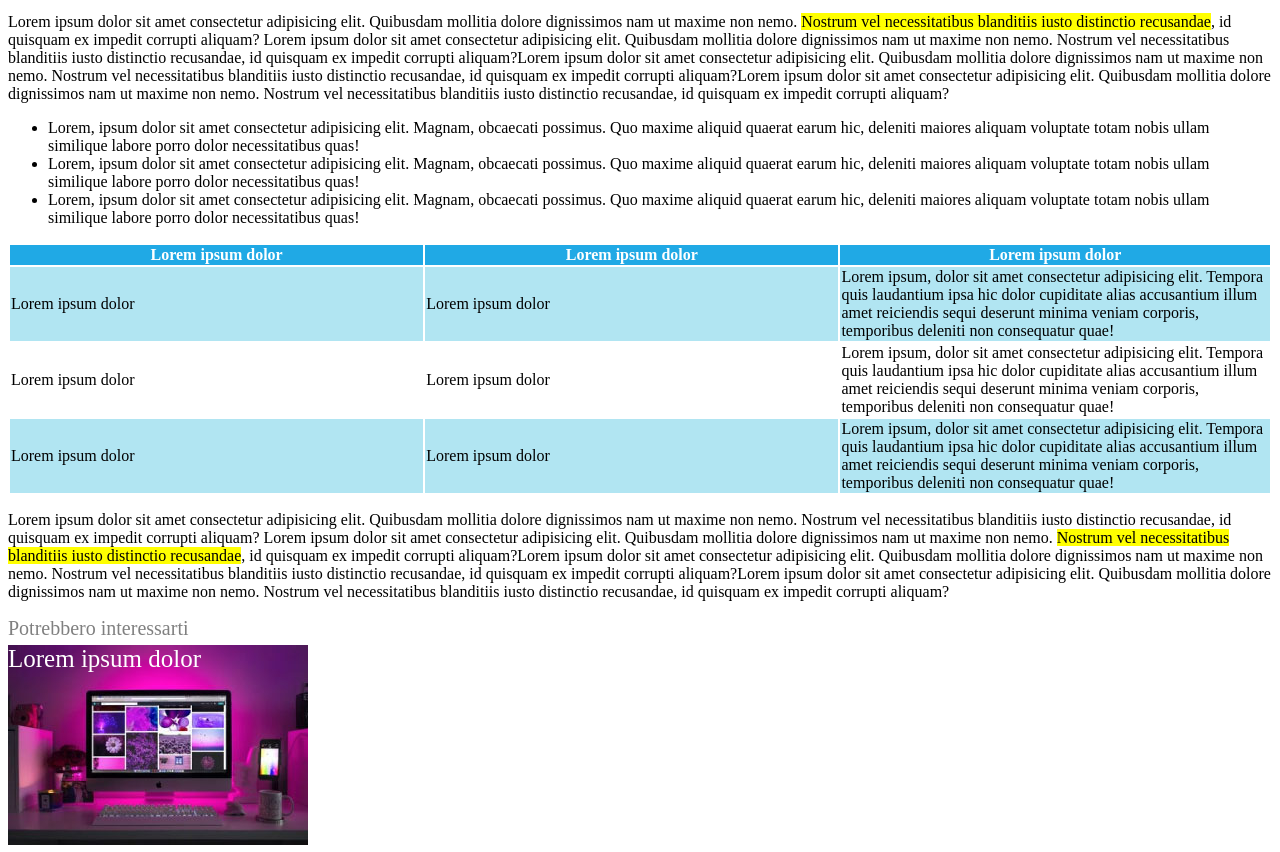
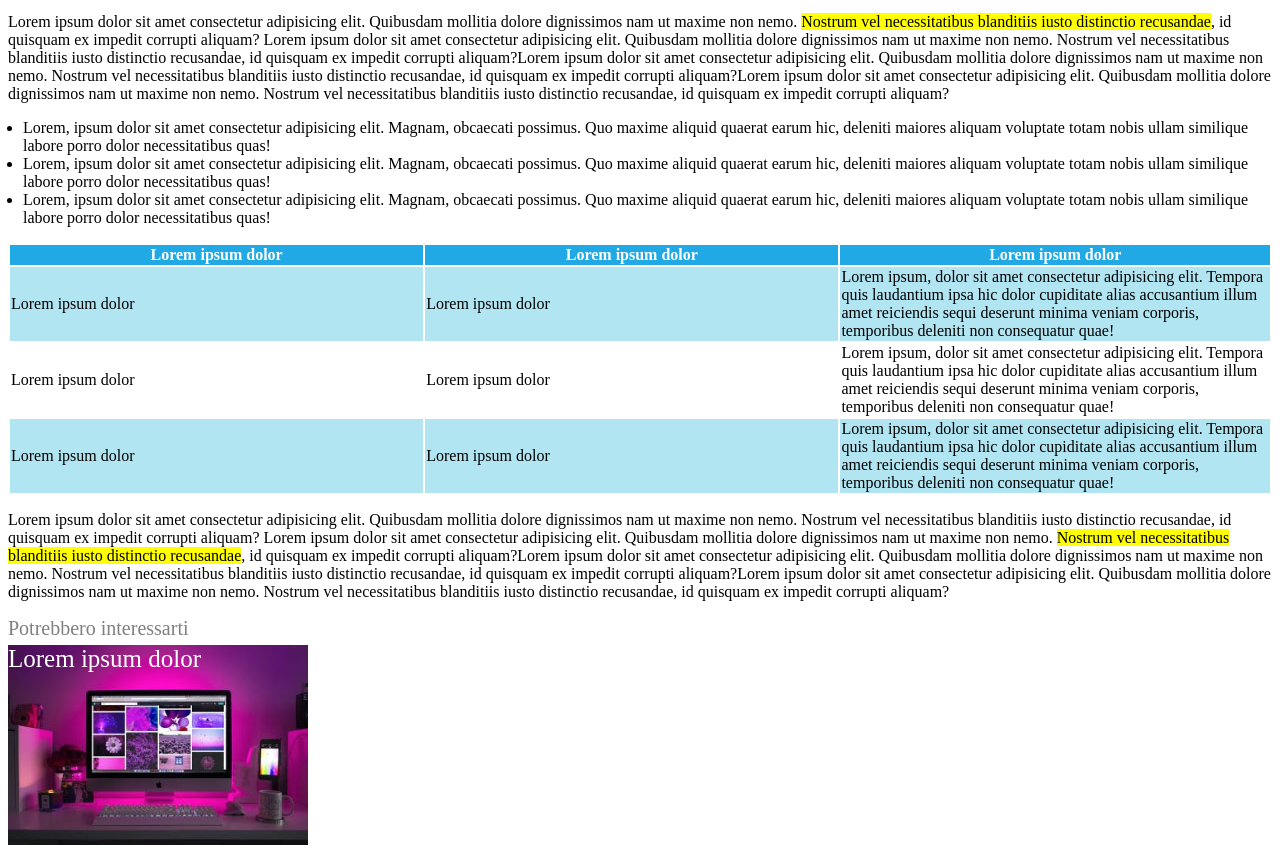
Before and after one commit to Alessandro-Zuddas/html-css-booleaner, a plain HTML site: page index.html in a window 1280 px wide. Shown: the part 1420-2272 px from the top of the page. Drawn offline with Linux system fonts and the light colour scheme.

Commit message:
Modificato posizione lista non ordinata

```diff
--- a/css/style.css
+++ b/css/style.css
@@ -63,3 +63,7 @@ th{
     height: 200px;
     margin-top: 10px;
 }
+
+.lista{
+    padding-left: 15px;
+}
--- a/index.html
+++ b/index.html
@@ -42,7 +42,7 @@
             <section>
                 <p>Lorem ipsum dolor sit amet consectetur adipisicing elit. Quibusdam mollitia dolore dignissimos nam ut maxime non nemo. <mark>Nostrum vel necessitatibus blanditiis iusto distinctio recusandae</mark>, id quisquam ex impedit corrupti aliquam? Lorem ipsum dolor sit amet consectetur adipisicing elit. Quibusdam mollitia dolore dignissimos nam ut maxime non nemo. Nostrum vel necessitatibus blanditiis iusto distinctio recusandae, id quisquam ex impedit corrupti aliquam?Lorem ipsum dolor sit amet consectetur adipisicing elit. Quibusdam mollitia dolore dignissimos nam ut maxime non nemo. Nostrum vel necessitatibus blanditiis iusto distinctio recusandae, id quisquam ex impedit corrupti aliquam?Lorem ipsum dolor sit amet consectetur adipisicing elit. Quibusdam mollitia dolore dignissimos nam ut maxime non nemo. Nostrum vel necessitatibus blanditiis iusto distinctio recusandae, id quisquam ex impedit corrupti aliquam?</p>
 
-                <ul>
+                <ul class="lista">
                     <li>Lorem, ipsum dolor sit amet consectetur adipisicing elit. Magnam, obcaecati possimus. Quo maxime aliquid quaerat earum hic, deleniti maiores aliquam voluptate totam nobis ullam similique labore porro dolor necessitatibus quas!</li>
                     <li>Lorem, ipsum dolor sit amet consectetur adipisicing elit. Magnam, obcaecati possimus. Quo maxime aliquid quaerat earum hic, deleniti maiores aliquam voluptate totam nobis ullam similique labore porro dolor necessitatibus quas!</li>
                     <li>Lorem, ipsum dolor sit amet consectetur adipisicing elit. Magnam, obcaecati possimus. Quo maxime aliquid quaerat earum hic, deleniti maiores aliquam voluptate totam nobis ullam similique labore porro dolor necessitatibus quas!</li>
```
